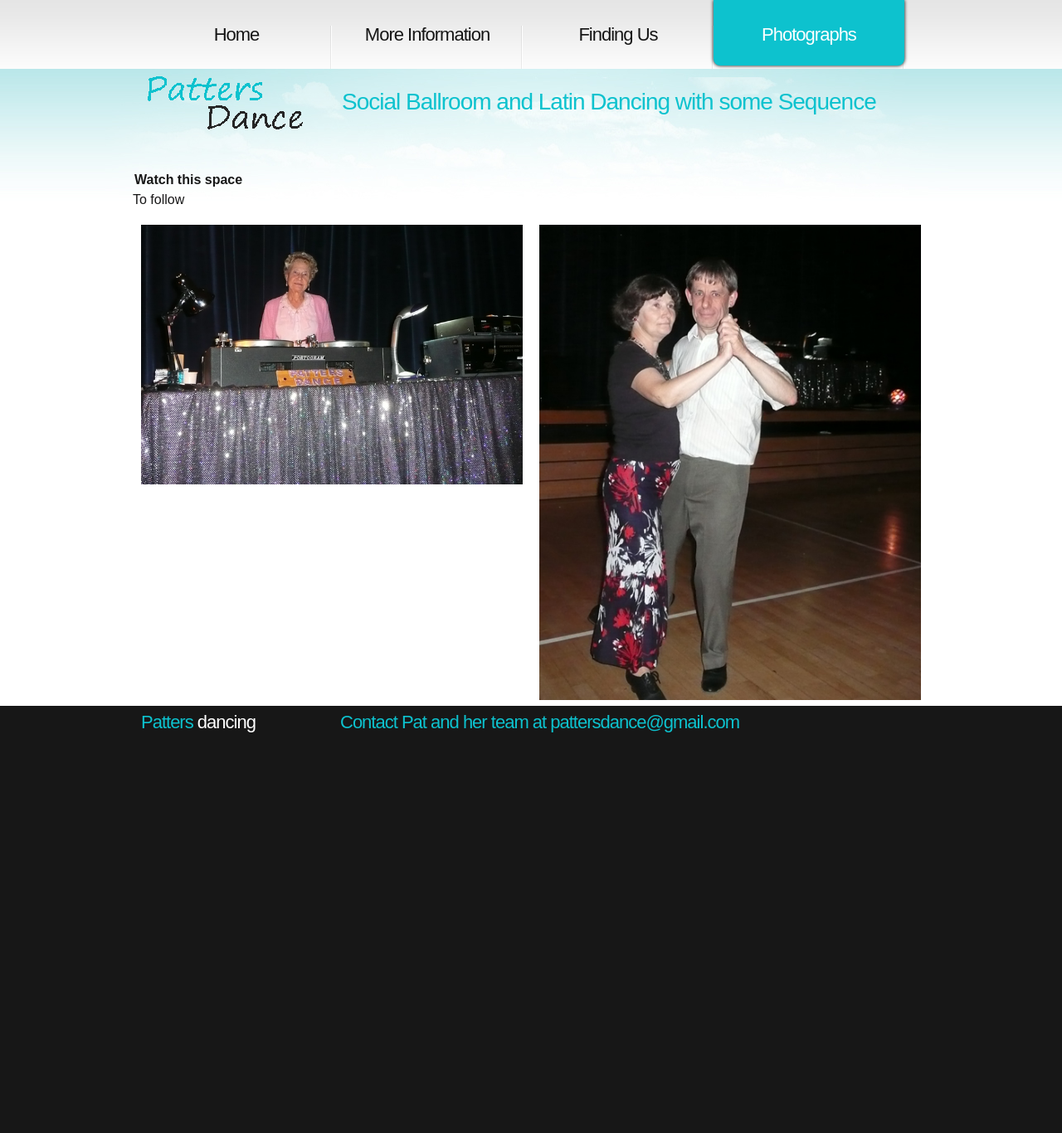
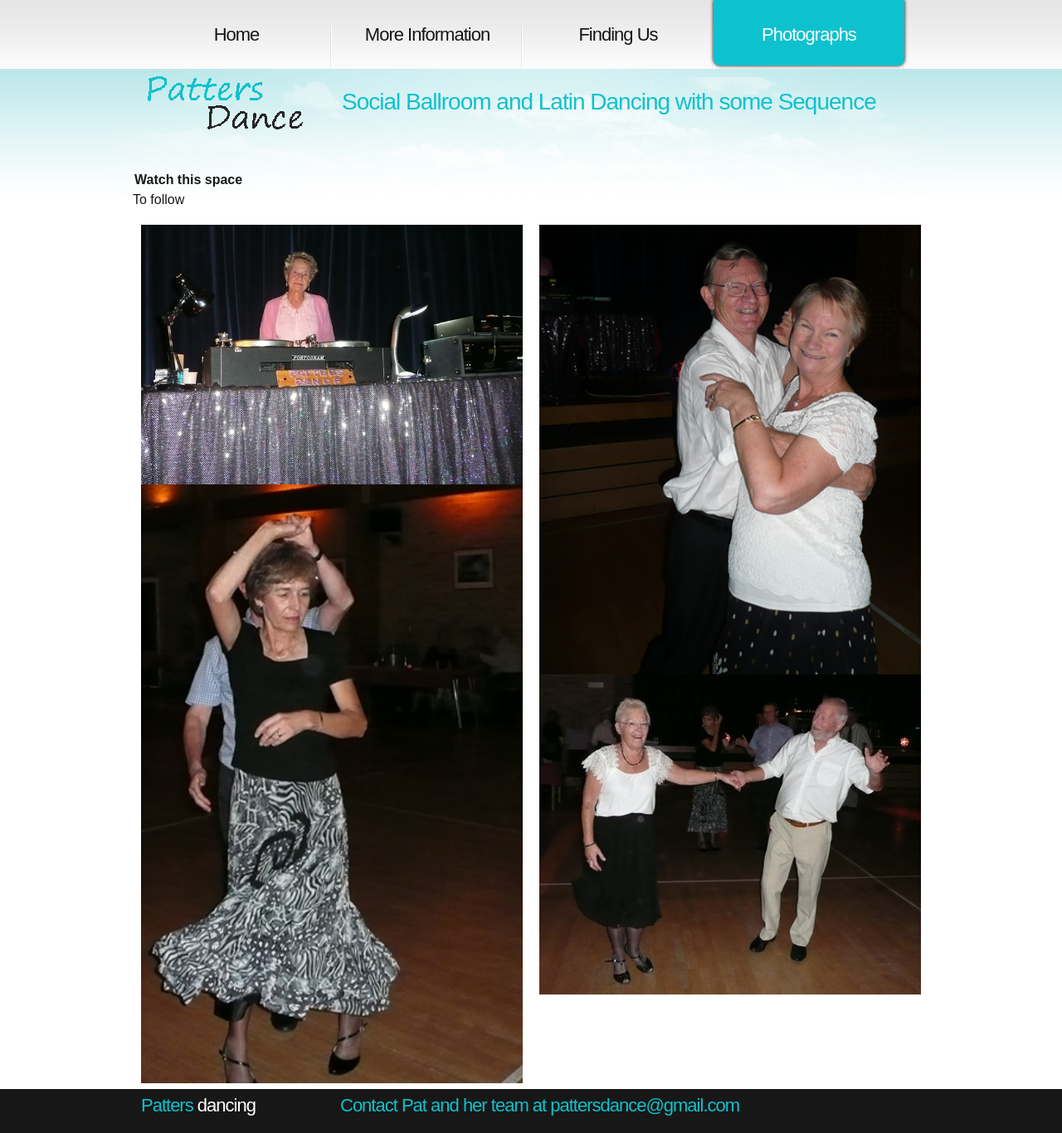
Before and after one commit to ramsayd/patters, a Jekyll site: the page built from 60_photographs.md, in a window 1280 px wide. Shown: the whole page at 83% size. Built offline with Jekyll 4.4.1, drawn with Linux system fonts in a browser that asks for light colours; before the commit the page ends 904 px from its top, so only the background shows below that.

Commit message:
Update 60_photographs.md

```diff
--- a/60_photographs.md
+++ b/60_photographs.md
@@ -10,8 +10,10 @@ To follow
 <div>
   <article class="grid_6">
     <img width="100%" src="images/Pat%20Cropped%20resized.jpg"/>
+    <img width="100%" src="images/Alan%20Cropped%20%26%20Resized.jpg"/>
   </article>
   <article class="grid_6">
-    <img width="100%" src="images/Duncan%20%26%20C%20cropped%20%26%20resized.jpg"/>
+    <img width="100%" src="images/John%202%20cropped%20%26%20Resized.jpg"/>
+    <img width="100%" src="images/Frank%20Cropped%20%26%20resized.jpg"/>
   </article>
 </div>
```
